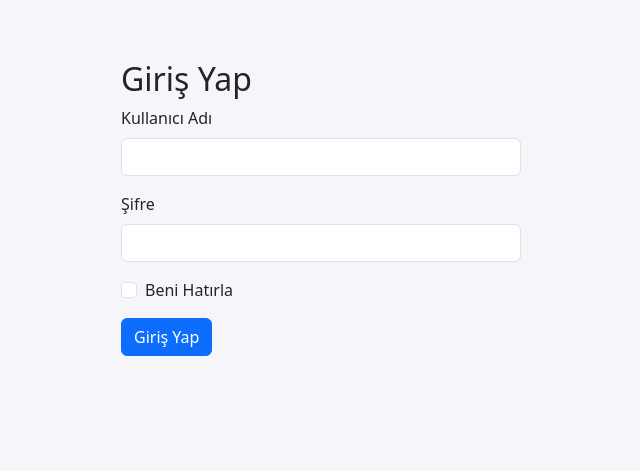
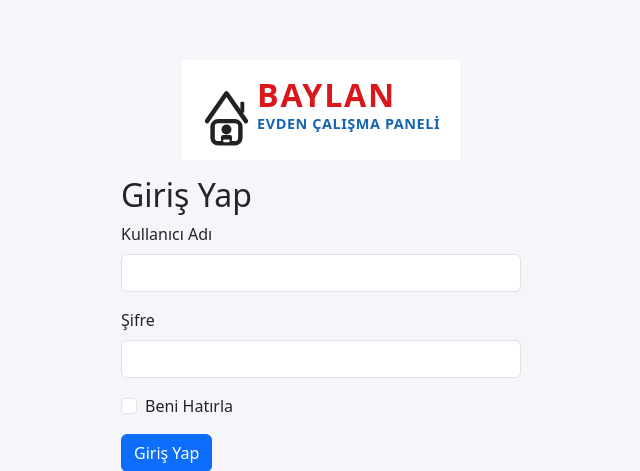
Before and after one commit to hihancioglu/awlog-server, a Flask app: page /login in a window 1280 px wide. Shown: the top 471 px of the page, without its empty margins (319-959 px from the left). Run offline with Flask 3, Linux system fonts and the light colour scheme.

Commit message:
Add logo to login page

```diff
--- a/templates/login.html
+++ b/templates/login.html
@@ -10,6 +10,9 @@
 </head>
 <body>
 <div class="login-form">
+  <div class="text-center mb-3">
+    <img src="images/baylan-evden-calisma-logo.svg" alt="Logo" style="max-height: 100px;">
+  </div>
   <h2>Giriş Yap</h2>
   {% with messages = get_flashed_messages() %}
     {% if messages %}
```
